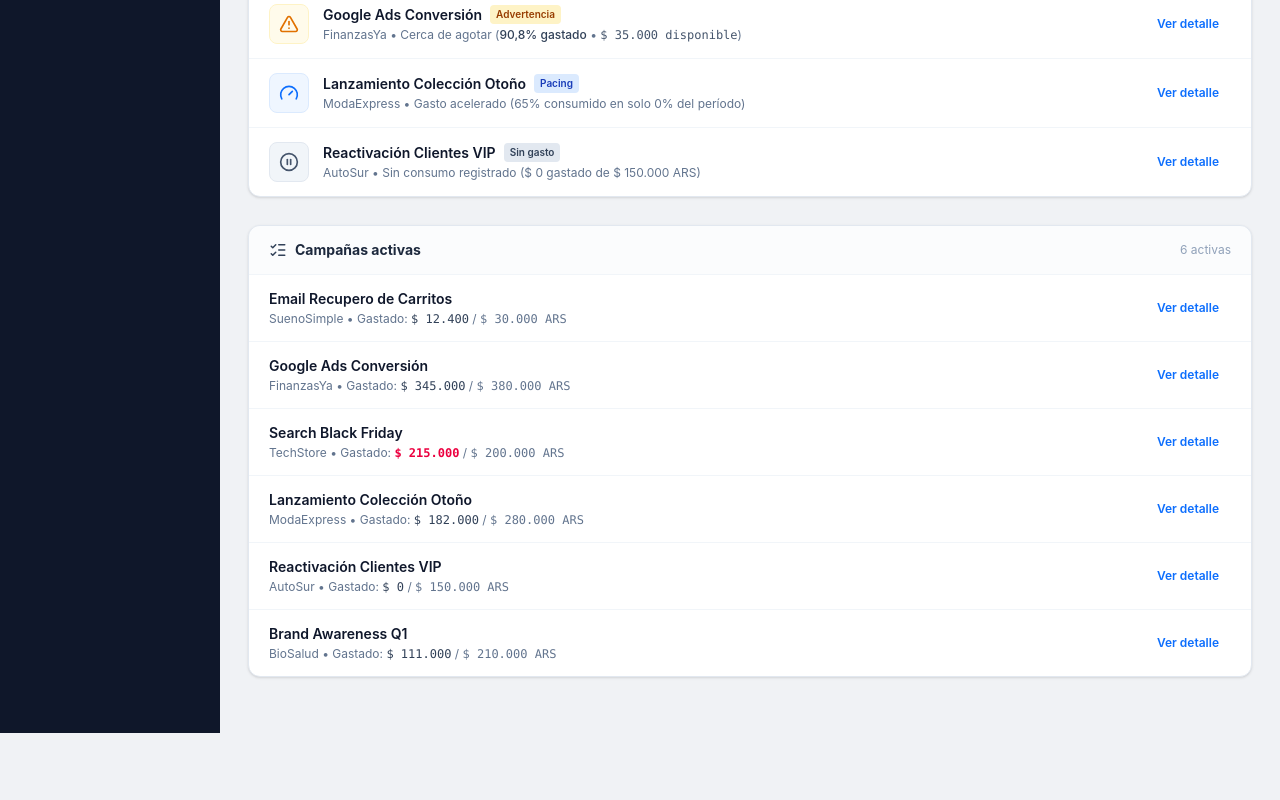
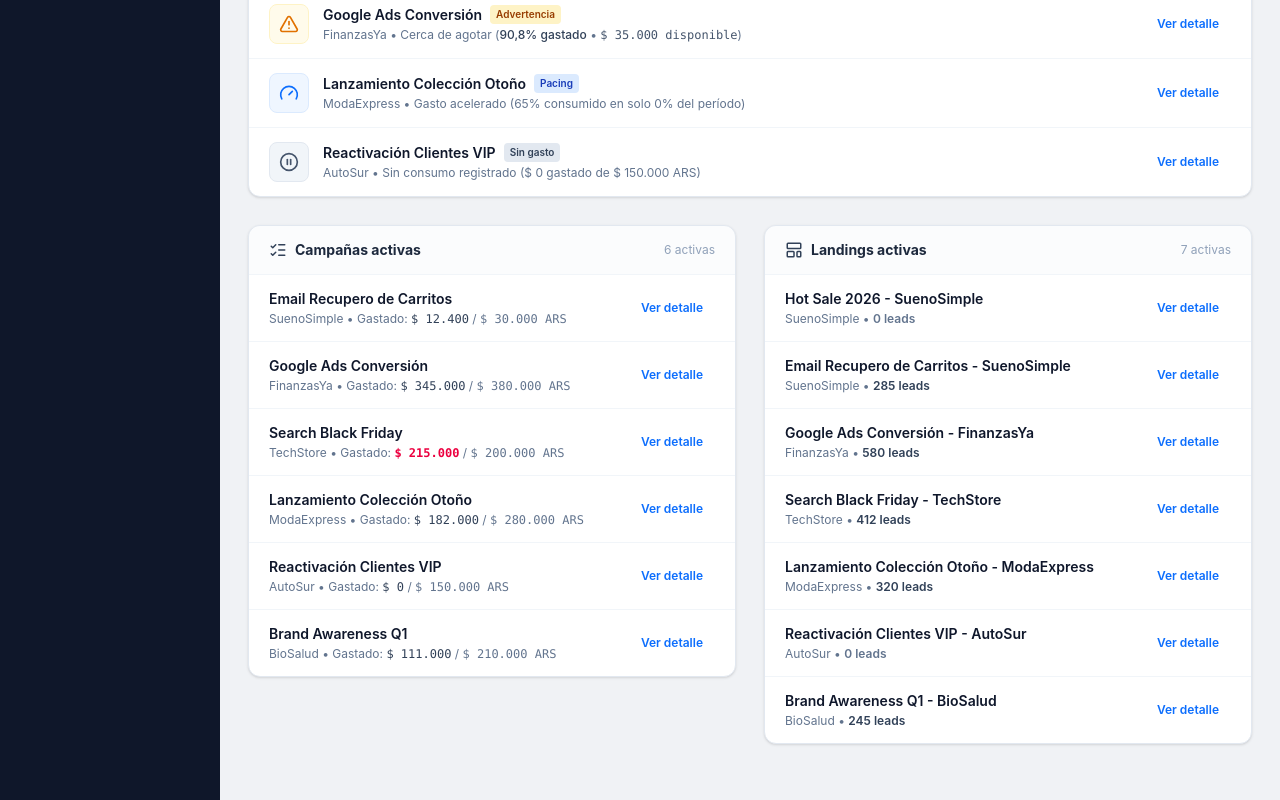
Before and after one commit to suenio-simple/genius-dashboard, a React (Vite) app: page / in a window 1280 px wide. Shown: the part 502-1302 px from the top of the page. Before the commit the page ends 1235 px from the top, so only its background shows below. Built offline with nearby package versions, Linux system fonts and the light colour scheme.

Commit message:
agregar sección de landings activas

```diff
--- /dev/null
+++ b/src/components/ActiveLandings.jsx
@@ -0,0 +1,31 @@
+import { LayoutTemplate } from 'lucide-react'
+import { formatNumber } from '../utils/format'
+import { ListPanel, ListPanelItem } from './ListPanel'
+
+// TODO: pasar onSelect desde el Dashboard para abrir el modal de detalle de la landing
+export default function ActiveLandings({ landings, onSelect }) {
+  return (
+    <ListPanel
+      icon={LayoutTemplate}
+      title="Landings activas"
+      meta={`${landings.length} ${landings.length === 1 ? 'activa' : 'activas'}`}
+      emptyMessage="No hay landings activas en este momento."
+    >
+      {landings.map((landing) => (
+        <ListPanelItem
+          key={landing.id}
+          title={landing.name}
+          description={
+            <>
+              {landing.client} •{' '}
+              <span className={`font-semibold ${landing.leadCount > 0 ? 'text-slate-700' : 'text-slate-500'}`}>
+                {formatNumber(landing.leadCount)} {landing.leadCount === 1 ? 'lead' : 'leads'}
+              </span>
+            </>
+          }
+          onClick={() => onSelect?.(landing)}
+        />
+      ))}
+    </ListPanel>
+  )
+}
--- a/src/components/AttentionAlerts.jsx
+++ b/src/components/AttentionAlerts.jsx
@@ -70,6 +70,7 @@
       title="Requiere tu atención"
       meta={`${alerts.length} ${alerts.length === 1 ? 'alerta' : 'alertas'}`}
       emptyMessage="Todo en orden: ninguna campaña activa necesita ajustes."
+      className="mb-7"
     >
       {alerts.map((alert) => {
         const { Icon, label, iconBox, badge } = ALERT_STYLES[alert.type]
--- a/src/components/ListPanel.jsx
+++ b/src/components/ListPanel.jsx
@@ -1,10 +1,10 @@
 import { Children } from 'react'
 
-export function ListPanel({ icon: Icon, title, meta, emptyMessage, children }) {
+export function ListPanel({ icon: Icon, title, meta, emptyMessage, className = '', children }) {
   const isEmpty = Children.count(children) === 0
 
   return (
-    <section className="bg-surface rounded-xl border border-border overflow-hidden shadow-sm mb-7">
+    <section className={`bg-surface rounded-xl border border-border overflow-hidden shadow-sm ${className}`}>
       <div className="px-5 py-3.5 border-b border-slate-100 flex items-center justify-between gap-3 bg-slate-50/50">
         <div className="flex items-center gap-2">
           <Icon className="text-slate-700" size={18} aria-hidden="true" />
--- a/src/hooks/dashboard.hook.js
+++ b/src/hooks/dashboard.hook.js
@@ -1,5 +1,5 @@
 import { useMemo } from 'react'
-import { campaigns, campaignsSummary, leadsSummary } from '../mocks/dashboardSummary'
+import { campaigns, campaignsSummary, landings, leadsSummary } from '../mocks/dashboardSummary'
 
 // Umbrales de las alertas de pacing y presupuesto
 const NEAR_LIMIT_PERCENT = 90 // % consumido a partir del cual avisamos que se está por agotar
@@ -64,6 +64,7 @@
       spentPercent: totalBudget > 0 ? (totalSpent / totalBudget) * 100 : 0,
       activeCampaigns: activeCampaignList.length,
       activeCampaignList,
+      activeLandingList: landings.filter((l) => l.status === 'active'),
       registeredCampaigns,
       totalLeads,
       alerts: buildAlerts(Date.now()),
--- a/src/mocks/dashboardSummary.js
+++ b/src/mocks/dashboardSummary.js
@@ -25,13 +25,54 @@
   { campaignId: 8, campaignName: 'Hot Sale 2026',               client: 'SuenoSimple', totalBudget: 80000,  spent: 0,      remaining: 80000,  percentageUsed: 0 },
 ]
 
-// GET /api/crm/landings/summary
-export const leadsSummary = [
-  { id: 1, name: 'Email Recupero de Carritos - SuenoSimple',  client: 'SuenoSimple', status: 'active', leadCount: 285 },
-  { id: 2, name: 'Google Ads Conversión - FinanzasYa',        client: 'FinanzasYa',  status: 'active', leadCount: 580 },
-  { id: 3, name: 'Search Black Friday - TechStore',           client: 'TechStore',   status: 'active', leadCount: 412 },
-  { id: 4, name: 'Lanzamiento Colección Otoño - ModaExpress', client: 'ModaExpress', status: 'active', leadCount: 320 },
-  { id: 5, name: 'Reactivación Clientes VIP - AutoSur',       client: 'AutoSur',     status: 'active', leadCount: 0 },
-  { id: 6, name: 'Brand Awareness Q1 - BioSalud',             client: 'BioSalud',    status: 'active', leadCount: 245 },
-  { id: 7, name: 'Hot Sale 2026 - SuenoSimple',               client: 'SuenoSimple', status: 'draft',  leadCount: 0 },
+// GET /api/crm/landings
+export const landings = [
+  landing(1, 1, 'Hot Sale 2026 - SuenoSimple', 'SuenoSimple', 'active', 0, '2026-04-01T10:00:00.000Z', {
+    title: 'Hot Sale 2026', subtitle: 'Hasta 50% off en colchones', ctaText: 'Ver ofertas',
+    ctaUrl: 'https://suenosimple.com/hot-sale', eventDate: '2026-05-20',
+  }),
+  landing(2, 2, 'Email Recupero de Carritos - SuenoSimple', 'SuenoSimple', 'active', 285, '2026-07-25T10:00:00.000Z', {
+    title: 'Tu carrito te espera', subtitle: 'Terminá tu compra con envío gratis', ctaText: 'Volver al carrito',
+    ctaUrl: 'https://suenosimple.com/carrito', eventDate: '2026-08-01',
+  }),
+  landing(3, 1, 'Google Ads Conversión - FinanzasYa', 'FinanzasYa', 'active', 580, '2026-08-25T10:00:00.000Z', {
+    title: 'Tu préstamo en 24 hs', subtitle: 'Simulá tu cuota sin compromiso', ctaText: 'Simular préstamo',
+    ctaUrl: 'https://finanzasya.com/prestamos', eventDate: '2026-09-01',
+  }),
+  landing(4, 1, 'Search Black Friday - TechStore', 'TechStore', 'active', 412, '2026-09-05T10:00:00.000Z', {
+    title: 'Black Friday TechStore', subtitle: 'Notebooks y celulares con hasta 40% off', ctaText: 'Ver ofertas',
+    ctaUrl: 'https://techstore.com/black-friday', eventDate: '2026-09-10',
+  }),
+  landing(5, 3, 'Lanzamiento Colección Otoño - ModaExpress', 'ModaExpress', 'active', 320, '2026-09-10T10:00:00.000Z', {
+    title: 'Nueva colección otoño', subtitle: 'Descubrí las tendencias de la temporada', ctaText: 'Ver colección',
+    ctaUrl: 'https://modaexpress.com/otono', eventDate: '2026-09-18',
+  }),
+  landing(6, 2, 'Reactivación Clientes VIP - AutoSur', 'AutoSur', 'active', 0, '2026-08-28T10:00:00.000Z', {
+    title: 'Beneficios exclusivos VIP', subtitle: 'Service con 30% off para clientes VIP', ctaText: 'Reservar turno',
+    ctaUrl: 'https://autosur.com/vip', eventDate: '2026-09-01',
+  }),
+  landing(7, 3, 'Brand Awareness Q1 - BioSalud', 'BioSalud', 'active', 245, '2026-08-10T10:00:00.000Z', {
+    title: 'Cuidate con BioSalud', subtitle: 'Planes de salud para toda la familia', ctaText: 'Conocer planes',
+    ctaUrl: 'https://biosalud.com/planes', eventDate: '2026-08-15',
+  }),
+  landing(8, 1, 'Black Friday 2025 - SuenoSimple', 'SuenoSimple', 'inactive', 0, '2025-10-20T10:00:00.000Z', {
+    title: 'Black Friday 2025', subtitle: 'Colchones con hasta 60% off', ctaText: 'Ver ofertas',
+    ctaUrl: 'https://suenosimple.com/black-friday', eventDate: '2025-11-01',
+  }),
 ]
+
+function landing(id, templateId, name, client, status, leadCount, createdAt, fields) {
+  return {
+    id,
+    templateId,
+    name,
+    client,
+    status,
+    fields: { ...fields, heroImageUrl: 'https://via.placeholder.com/1200x400' },
+    createdAt,
+    leadCount,
+  }
+}
+
+// GET /api/crm/landings/summary (se arma desde landings para que ambos mocks coincidan)
+export const leadsSummary = landings.map(({ id, name, client, status, leadCount }) => ({ id, name, client, status, leadCount }))
--- a/src/pages/Dashboard.jsx
+++ b/src/pages/Dashboard.jsx
@@ -1,4 +1,5 @@
 import ActiveCampaigns from '../components/ActiveCampaigns'
+import ActiveLandings from '../components/ActiveLandings'
 import AttentionAlerts from '../components/AttentionAlerts'
 import KpiCard from '../components/KpiCard'
 import { useDashboard } from '../hooks/dashboard.hook'
@@ -13,6 +14,7 @@
     spentPercent,
     activeCampaigns,
     activeCampaignList,
+    activeLandingList,
     registeredCampaigns,
     totalLeads,
     alerts,
@@ -77,7 +79,11 @@
 
       <AttentionAlerts alerts={alerts} currency={currency} />
 
-      <ActiveCampaigns campaigns={activeCampaignList} />
+      {/* Lado a lado en pantallas grandes, una debajo de la otra en chicas */}
+      <div className="grid grid-cols-1 xl:grid-cols-2 gap-7 items-start mb-7">
+        <ActiveCampaigns campaigns={activeCampaignList} />
+        <ActiveLandings landings={activeLandingList} />
+      </div>
 
       {/* TODO GD-F05: agregar selector de cliente para filtrar la vista */}
     </main>
```
